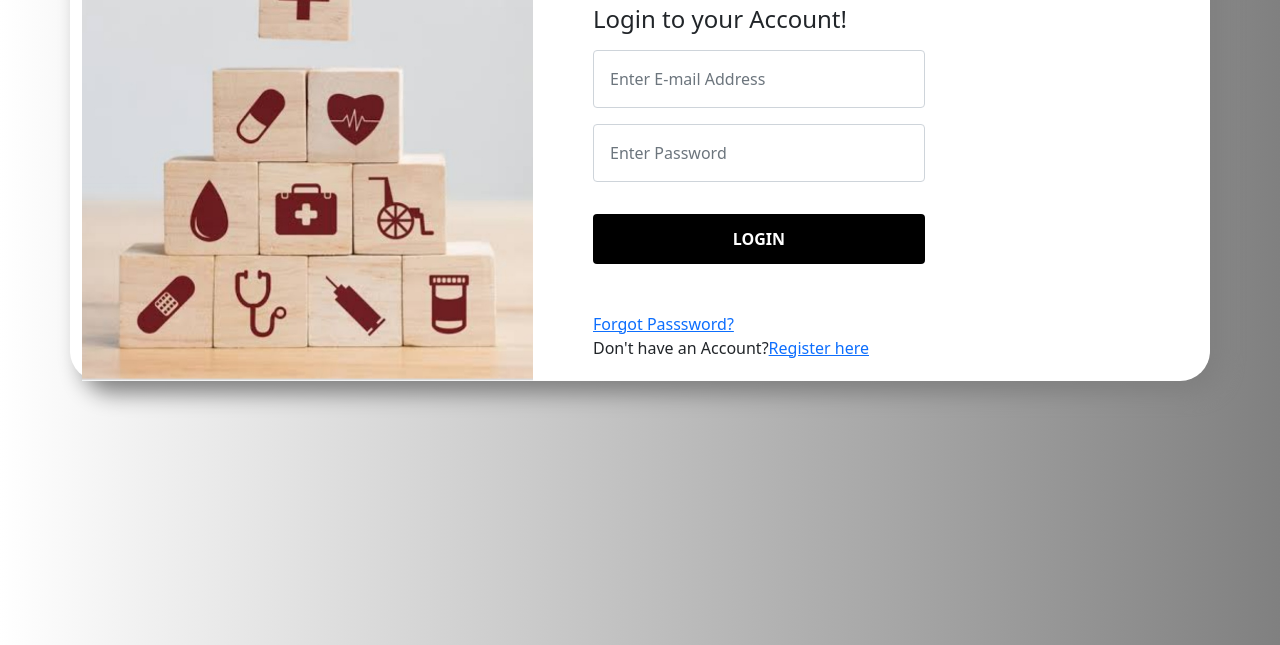
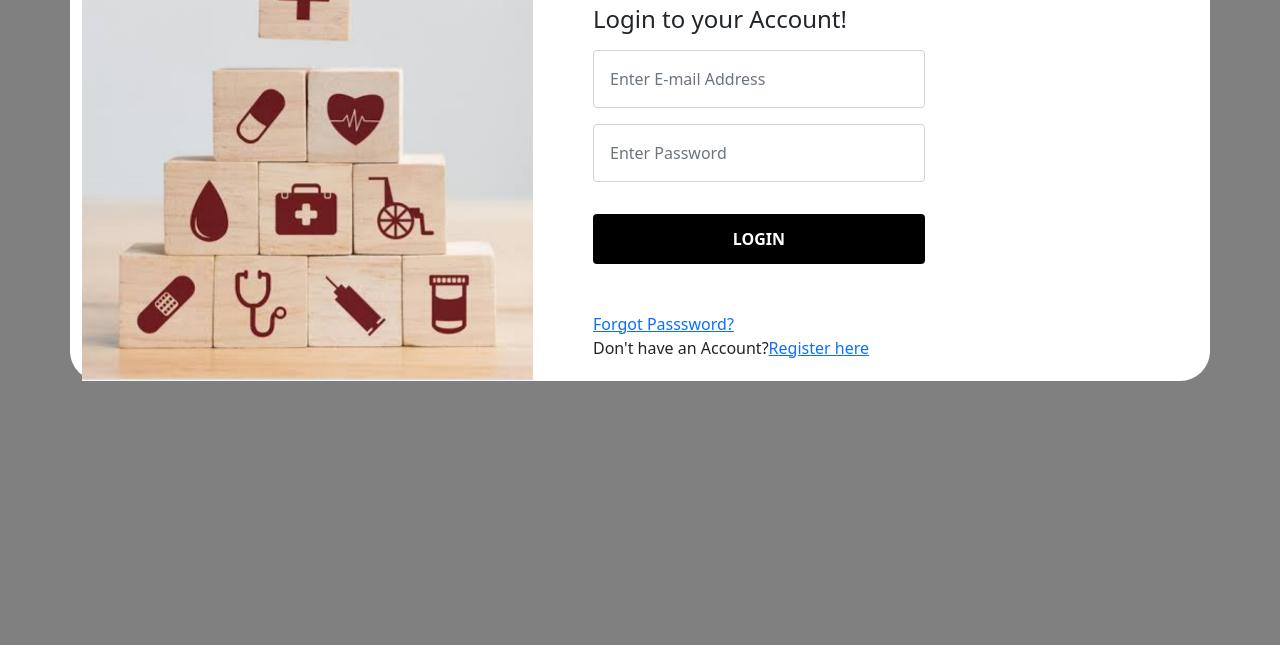
Before and after one commit to Snigdha-Mutnuru/login, a plain HTML site: page index.html in a window 1280 px wide. Shown: the part 155-800 px from the top of the page. Drawn offline with nearby package versions, Linux system fonts and the light colour scheme.

Commit message:
Update index.html

```diff
--- a/index.html
+++ b/index.html
@@ -16,7 +16,7 @@
             box-sizing: border-box;
         }
         body{
-            background:linear-gradient(to right, white, grey);
+            background:grey;
         }
         .row{
             background-color:white;
```
